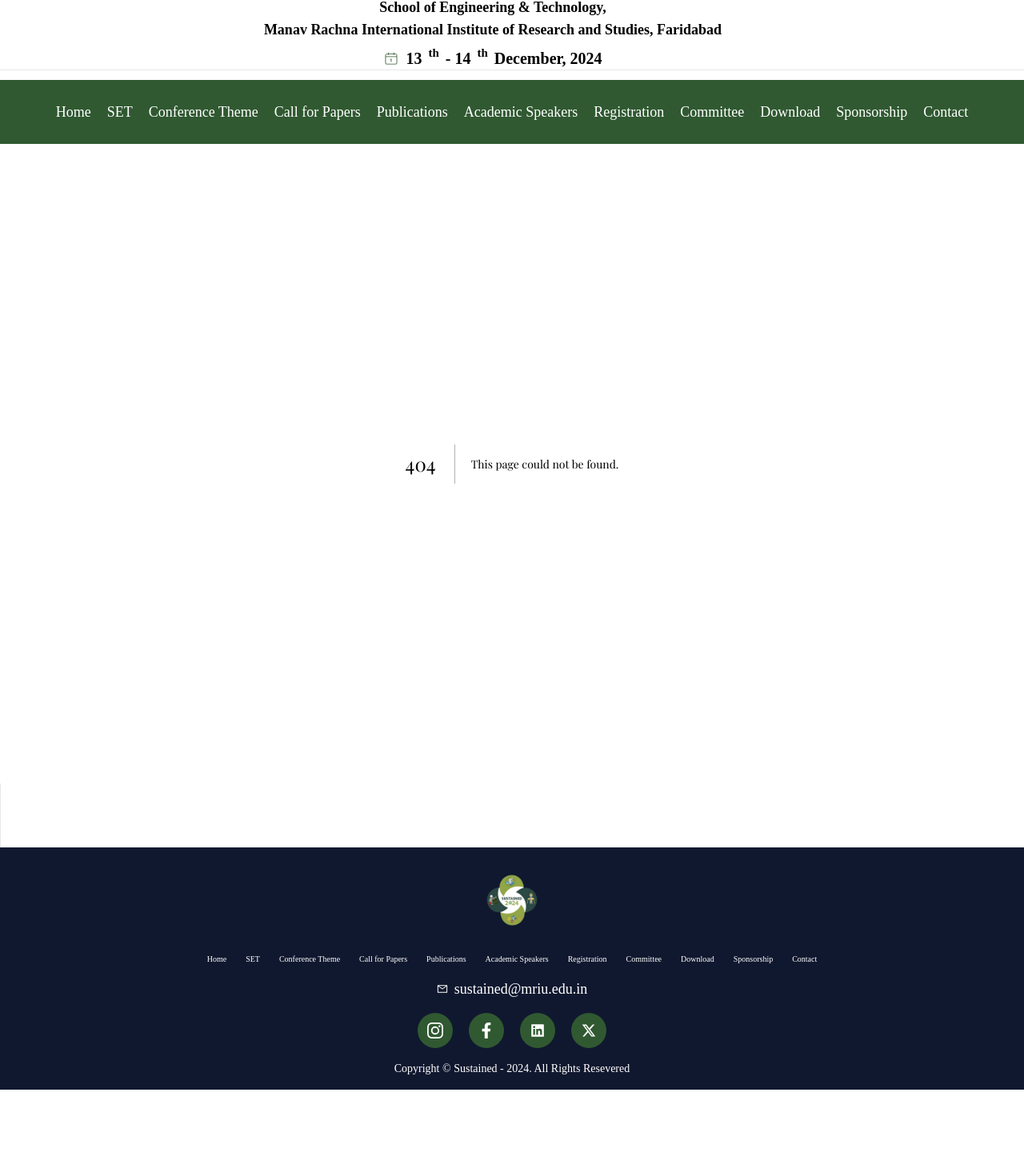
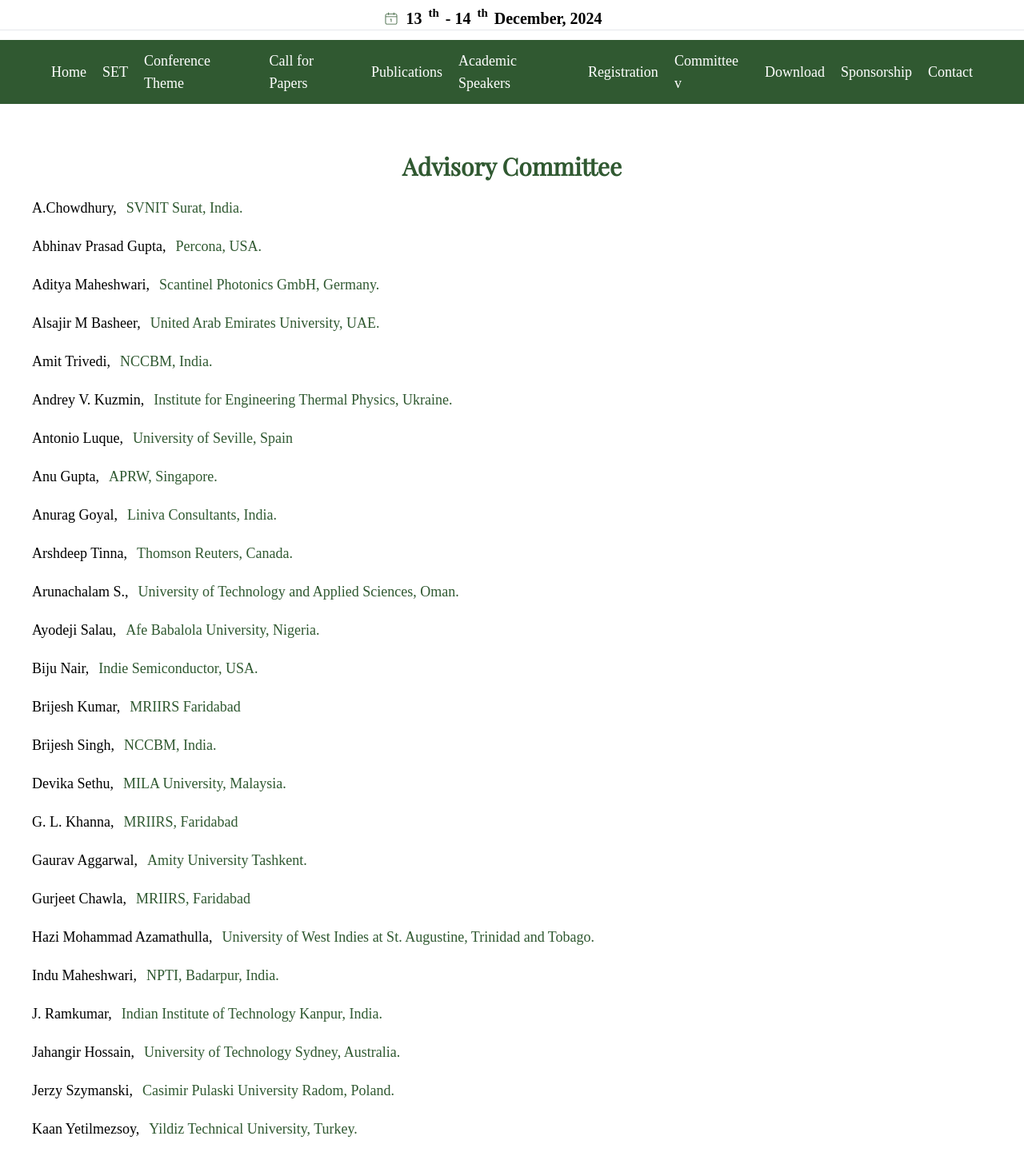
Before and after one commit to sai-ram-kaushik/sustained, a Next.js app: page /advisory-committee in a window 1280 px wide. Before the commit this address had no page. Shown: the part 247-1698 px from the top of the page at 80% size. Before the commit the page ends 1610 px from the top, so only its background shows below. Built offline with nearby package versions, Linux system fonts and the light colour scheme.

Commit message:
added selection modal and updated logo header

```diff
--- /dev/null
+++ b/app/advisory-committee/page.jsx
@@ -0,0 +1,35 @@
+"use client";
+
+import data from "../../data/advisory-committee.json";
+
+const AdvisoryCommittee = () => {
+
+    const {
+        advisoryCommittee
+    } = data;
+
+    return (
+        <div className="px-5 lg:px-10 py-10">
+            <div className="container mx-auto">
+                <div className="flex items-center justify-center mt-5 gap-5">
+                    <h3 className={`text-secondary `} >Advisory Committee</h3>
+                </div>
+
+                <div className="flex flex-col items-start justify-start gap-5 mt-5">
+                    {advisoryCommittee.data.map((list, index) => (
+                        <div key={index} className="flex items-center gap-3">
+                            <p className="text-lg text-center font-unbounded">
+                                {list.name},
+                            </p>
+                            <p className="text-center text-secondary">{list.desc}</p>
+                        </div>
+                    ))}
+                </div>
+
+            </div>
+        </div>
+    )
+
+}
+
+export default AdvisoryCommittee;
--- a/app/committee/page.jsx
+++ b/app/organizing-committee/page.jsx
@@ -1,6 +1,5 @@
 "use client"
 
-import React, { useState } from "react";
 import data from "../../data/organizing-committee.json"
 import {
   accommodation,
@@ -33,11 +32,6 @@
     organizingCommittee: { title: organizingCommitteeTitle },
   } = data;
 
-  // const {
-  //   advisoryCommittee: {title: advisoryCommitteeTitle}
-  // } = adData
-
-  const [activeTab, setActiveTab] = useState("organizingCommittee");
 
 
 
@@ -45,12 +39,8 @@
     <div className="px-5 lg:px-10 py-10">
       <div className="container mx-auto">
 
-        {/* <div className="flex items-center justify-center">
-          <h3>{activeTab === "organizingCommittee" ? organizingCommitteeTitle : advisoryCommitteeTitle}</h3>
-        </div> */}
         <div className="flex items-center justify-center mt-5 gap-5">
-          <h3 className={`text-secondary ${activeTab === "organizingCommittee" ? "border-b-2 border-b-secondary" : "border-b-2 border-transparent"}`} onClick={() => setActiveTab("organizingCommittee")}>Organizing Committee</h3>
-          <h3 className={`text-secondary ${activeTab === "advisoryCommittee" ? "border-b-2 border-b-secondary" : "border-b-2 border-transparent"}`} onClick={() => setActiveTab("advisoryCommittee")}>Advisory Committee</h3>
+          <h3 className={`text-secondary `} >Organizing Committee</h3>
         </div>
 
         <div className="flex items-start justify-start mt-5">
--- a/components/Header.jsx
+++ b/components/Header.jsx
@@ -7,14 +7,14 @@
       <div className="container mx-auto w-full">
         <div className="flex flex-row justify-between items-center">
            <div className="flex flex-row items-center gap-x-2">
-            <Image src={"/logo.png"} alt="logo" width={150} height={150} className="" />
+            <Image src={"/naac.jpeg"} alt="logo" width={250} height={250} className="" />
 
              <div>
                 <Image
                 width={150}
                 height={50}
                 alt="image"
-                src={'/IEEE.webp'}
+                src={'/set.jpg'}
               />
              </div>
            </div>
@@ -26,11 +26,12 @@
            <div className="flex flex-row gap-x-2">
             <Image
             src={'/images/mr-2-pre.png'}
-            height={100}
+            height={10}
             width={200}
             alt="Image"
           />
-          <Image src={"/mrlogo.png"} width={250} height={250}  />
+          <Image src={"/IEEE.webp"} width={120} height={100}  />
+          <Image src={"/logo.png"} width={100} height={150}  />
 
            </div>
         </div>
--- /dev/null
+++ b/components/SelectionModal.jsx
@@ -0,0 +1,24 @@
+"use client";
+import Link from 'next/link'
+import React from 'react'
+
+const SelectionModal = ({ showModal, setShowModal }) => {
+  return (
+    <div>
+      <div className={`items-center justify-center  absolute z-20 top-3/4 gap-5 bg-secondary ${showModal ? "flex flex-col" : "hidden"} p-3`} onMouseLeave={() => setShowModal(false)}>
+        <Link
+          href={"/organizing-committee"}
+          className="text-background text-center hover:text-gray-300">
+          <li>Organizing Committee</li>
+        </Link>
+        <Link
+          href='/advisory-committee'
+          className="text-background text-center hover:text-gray-300">
+          <li>Advisory Committee</li>
+        </Link>
+      </div>
+    </div>
+  )
+}
+
+export default SelectionModal
--- a/components/SideBar.jsx
+++ b/components/SideBar.jsx
@@ -5,11 +5,14 @@
 import { RiMenuFill } from "react-icons/ri";
 import { menuList } from "../constants";
 import Link from "next/link";
+import SelectionModal from "./SelectionModal";
 const NavBar = () => {
   const [nav, setNav] = useState(false);
   const handleChange = () => {
     setNav(!nav);
   };
+
+  const [showModal, setShowModal] = useState(false);
 
   return (
     <>
@@ -22,11 +25,18 @@
             {menuList.map((list, index) => (
               <ul
                 key={index}
-                className="text-lg font-normal duration-200 cursor-pointer">
-                <Link href={list.path}>
-                  {" "}
+                className={`text-lg font-normal duration-200 cursor-pointer`}>
+                {list.label === "Committee" ? (
+                  <div onMouseEnter={() => setShowModal(true)} >
+                      {showModal && <SelectionModal showModal={showModal} setShowModal={setShowModal}/>}
+                      <li>{list.label} v</li>
+                  </div>
+                ) : (
+
+                  <Link href={list.path}>
                   <li>{list.label}</li>
                 </Link>
+                )}
               </ul>
             ))}
           </div>
--- a/constants/index.js
+++ b/constants/index.js
@@ -20,7 +20,7 @@
       icon: <FaBuilding />,
     },
     { label: "Registration", path: "/registration", icon: <FaBuilding /> },
-    { label: "Committee", path: "/committee", icon: <FaBuilding /> },
+    { label: "Committee", path: "/organizing-committee", icon: <FaBuilding /> },
     { label: "Download", path: "/download", icon: <FaBuilding /> },
     { label: "Sponsorship", path: "/sponsorship", icon: <FaBuilding /> },
     { label: "Contact", path: "https://forms.gle/MNdMxLQqTz4djqtNA", icon: <FaBuilding /> },
--- /dev/null
+++ b/data/advisory-committee.json
@@ -0,0 +1,263 @@
+{
+  "advisoryCommittee": {
+    "title": "Advisory Committee",
+    "data": [
+      {
+        "name": "A.Chowdhury",
+        "desc": "SVNIT Surat, India."
+      },
+      {
+        "name": "Abhinav Prasad Gupta",
+        "desc": "Percona, USA."
+      },
+      {
+        "name": "Aditya Maheshwari",
+        "desc": "Scantinel Photonics GmbH, Germany."
+      },
+      {
+        "name": "Alsajir M Basheer",
+        "desc": "United Arab Emirates University, UAE."
+      },
+      {
+        "name": "Amit Trivedi",
+        "desc": "NCCBM, India."
+      },
+      {
+        "name": "Andrey V. Kuzmin",
+        "desc": "Institute for Engineering Thermal Physics, Ukraine."
+      },
+      {
+        "name": "Antonio Luque",
+        "desc": "University of Seville, Spain"
+      },
+      {
+        "name": "Anu Gupta",
+        "desc": "APRW, Singapore."
+      },
+      {
+        "name": "Anurag Goyal",
+        "desc": "Liniva Consultants, India."
+      },
+      {
+        "name": "Arshdeep Tinna",
+        "desc": "Thomson Reuters, Canada."
+      },
+      {
+        "name": "Arunachalam S.",
+        "desc": "University of Technology and Applied Sciences, Oman."
+      },
+      {
+        "name": "Ayodeji Salau",
+        "desc": "Afe Babalola University, Nigeria."
+      },
+      {
+        "name": "Biju Nair",
+        "desc": "Indie Semiconductor, USA."
+      },
+      {
+        "name": "Brijesh Kumar",
+        "desc": "MRIIRS Faridabad"
+      },
+      {
+        "name": "Brijesh Singh",
+        "desc": "NCCBM, India."
+      },
+      {
+        "name": "Devika Sethu",
+        "desc": "MILA University, Malaysia."
+      },
+      {
+        "name": "G. L. Khanna",
+        "desc": "MRIIRS, Faridabad"
+      },
+      {
+        "name": "Gaurav Aggarwal",
+        "desc": "Amity University Tashkent."
+      },
+      {
+        "name": "Gurjeet Chawla",
+        "desc": "MRIIRS, Faridabad"
+      },
+      {
+        "name": "Hazi Mohammad Azamathulla",
+        "desc": "University of West Indies at St. Augustine, Trinidad and Tobago."
+      },
+      {
+        "name": "Indu Maheshwari",
+        "desc": "NPTI, Badarpur, India."
+      },
+      {
+        "name": "J. Ramkumar",
+        "desc": "Indian Institute of Technology Kanpur, India."
+      },
+      {
+        "name": "Jahangir Hossain",
+        "desc": "University of Technology Sydney, Australia."
+      },
+      {
+        "name": "Jerzy Szymanski",
+        "desc": "Casimir Pulaski University Radom, Poland."
+      },
+      {
+        "name": "Kaan Yetilmezsoy",
+        "desc": "Yildiz Technical University, Turkey."
+      },
+      {
+        "name": "Kamal Jha",
+        "desc": "IIIT Vadodara, India."
+      },
+      {
+        "name": "Kishor Kumar Sadasivuni",
+        "desc": "Centre for Advanced Materials, Qatar University."
+      },
+      {
+        "name": "M K Paswan",
+        "desc": "National Institute of Technology Jamshedpur, India."
+      },
+      {
+        "name": "Manoj Kulshrestha",
+        "desc": "JK Cement, India."
+      },
+      {
+        "name": "Marta Zurek Mortka",
+        "desc": "Institute for Sustainable Technologies, Poland"
+      },
+      {
+        "name": "Milkias Berhanu",
+        "desc": "Adama University, Ethiopia."
+      },
+      {
+        "name": "Moharram Khan",
+        "desc": "Umaru Musa Ya'adua University, Nigeria."
+      },
+      {
+        "name": "Mulugeta Daniel",
+        "desc": "Wachemo University, Ethiopia."
+      },
+      {
+        "name": "Muluneh Lemma",
+        "desc": "Arba Mich University, Ethiopia."
+      },
+      {
+        "name": "Mumtaz Ahmad Quraishi",
+        "desc": "King Fahd University of Petroleum and Minerals, Saudi Arabia."
+      },
+      {
+        "name": "N Kumaresan",
+        "desc": "NIT Tiruchirapalli, India."
+      },
+      {
+        "name": "Nandini Srivastava",
+        "desc": "MRIIRS Faridabad."
+      },
+      {
+        "name": "Neelofer Afzal",
+        "desc": "Jamia Millia Islamia, India."
+      },
+      {
+        "name": "Ofelia del Carmen Hernández Negrete",
+        "desc": "Universidad de Sonora, Mexico."
+      },
+      {
+        "name": "Pallav Gupta",
+        "desc": "Amity University, Noida, India."
+      },
+      {
+        "name": "Pradeep Kumar Goyal",
+        "desc": "Delhi Technological University, India."
+      },
+      {
+        "name": "Pradeep Kumar",
+        "desc": "CSIR-Central Road Research Institute, India."
+      },
+      {
+        "name": "Pramod Kumar Singhal",
+        "desc": "MITS, Gwalior, India."
+      },
+      {
+        "name": "R C Bansal",
+        "desc": "University of Sharjah, United Arab Emirates."
+      },
+      {
+        "name": "Rabie A. Ramadan",
+        "desc": "Cairo University, Egypt."
+      },
+      {
+        "name": "Rajesh Purohit",
+        "desc": "MANIT Bhopal, India."
+      },
+      {
+        "name": "Rakesh Sehgal",
+        "desc": "National Institute of Technology Hamirpur, India."
+      },
+      {
+        "name": "Ritunesh Kumar",
+        "desc": "IIT Indore, India."
+      },
+      {
+        "name": "Rashima Mahajan",
+        "desc": "MRIIRS Faridabad"
+      },
+      {
+        "name": "Rohit Tiwari",
+        "desc": "University of New South Wales, Australia"
+      },
+      {
+        "name": "S.P. Harsha",
+        "desc": "Indian Institute of Technology Roorkee, India."
+      },
+      {
+        "name": "Sandip Gosh",
+        "desc": "IIT (BHU) Varanasi, India"
+      },
+      {
+        "name": "Sanjeet Dwivedi",
+        "desc": "RDT Engineers, Denmark."
+      },
+      {
+        "name": "Sarita Sachdeva",
+        "desc": "MRIIRS Faridabad"
+      },
+      {
+        "name": "Sarthak Singhal",
+        "desc": "MNNIT Allahabad, India."
+      },
+      {
+        "name": "Shahnaz Ayub",
+        "desc": "BIET, Jhansi, India."
+      },
+      {
+        "name": "Shailendra Sinha",
+        "desc": "Institute of Engineering Technology, India."
+      },
+      {
+        "name": "Shailesh Mani Pandey",
+        "desc": "National Institute of Technology Patna, India."
+      },
+      {
+        "name": "Sindhu Richard",
+        "desc": "IBS Software Services, Sydney, Australia."
+      },
+      {
+        "name": "Syed Afzal Murtaza Rizvi",
+        "desc": "Jamia Millia Islamia, New Delhi, India."
+      },
+      {
+        "name": "Tapas Kumar",
+        "desc": "MRIIRS, Faridabad"
+      },
+      {
+        "name": "Thomas Philip",
+        "desc": "Petrotech, Qatar."
+      },
+      {
+        "name": "Uday S Dixit",
+        "desc": "Indian Institute of Technology Gandhinagar, India."
+      },
+      {
+        "name": "Varun Sharma",
+        "desc": "Indian Institute of Technology Roorkee, India."
+      }
+    ]
+  }
+}
```
Also changed, not shown: .babelrc (deleted), public/naac.jpeg (added), public/set.jpg (added).
